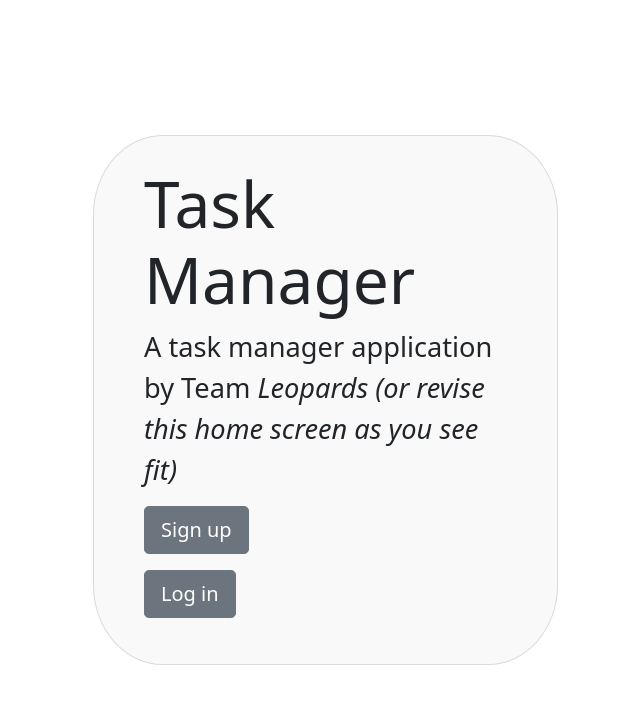
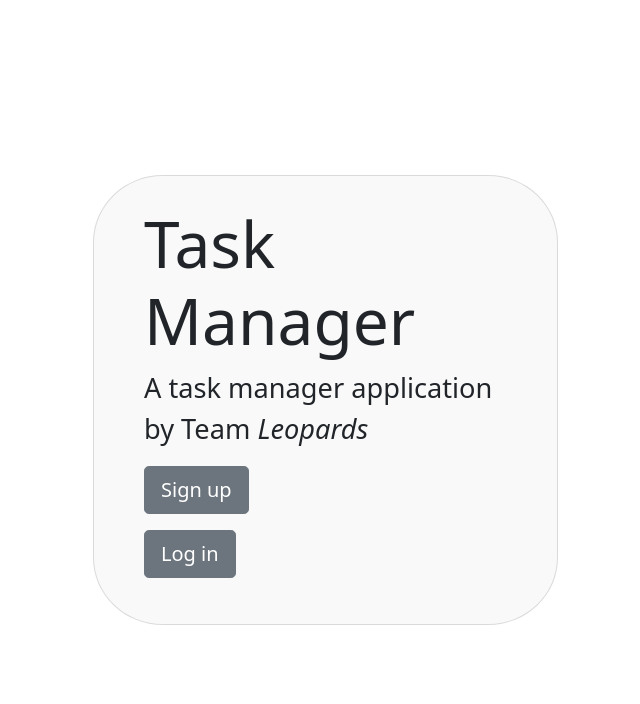
Before and after one commit to MedantSharan/Leopard, a Django app: template tasks/templates/home.html in a window 1280 px wide. Shown: the top 704 px of the page, without its empty margins (640-1280 px from the left). Run offline with Django 3.2, Linux system fonts and the light colour scheme; the template is opened without the code that fills it, so the values that code supplies are empty; some libraries are stand-ins or nearby versions.

Commit message:
Update cover-text of home.html

```diff
--- a/tasks/templates/home.html
+++ b/tasks/templates/home.html
@@ -5,7 +5,7 @@
       <div class="col-12 my-auto">
         <div class="card cover-card offset-sm-2 offset-md-4 offset-lg-7">
           <h1 class="cover-heading">Task Manager</h1>
-          <p class="cover-text">A task manager application by Team <i>Leopards (or revise this home screen as you see fit)</i></p>
+          <p class="cover-text">A task manager application by Team <i>Leopards</i></p>
           <p>
             <a href='{% url 'sign_up' %}' class="btn btn-lg btn-secondary">
               Sign up
```
